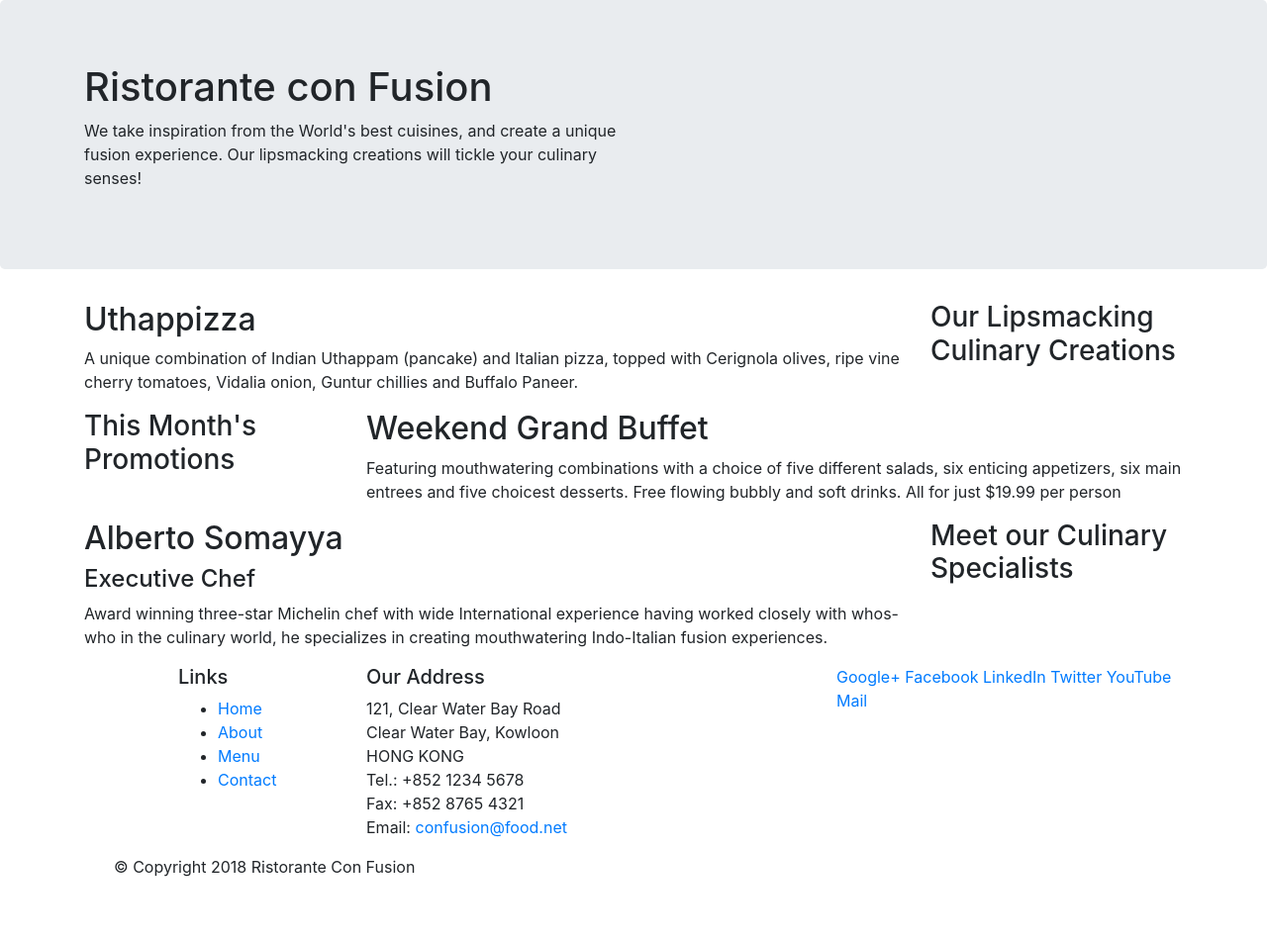
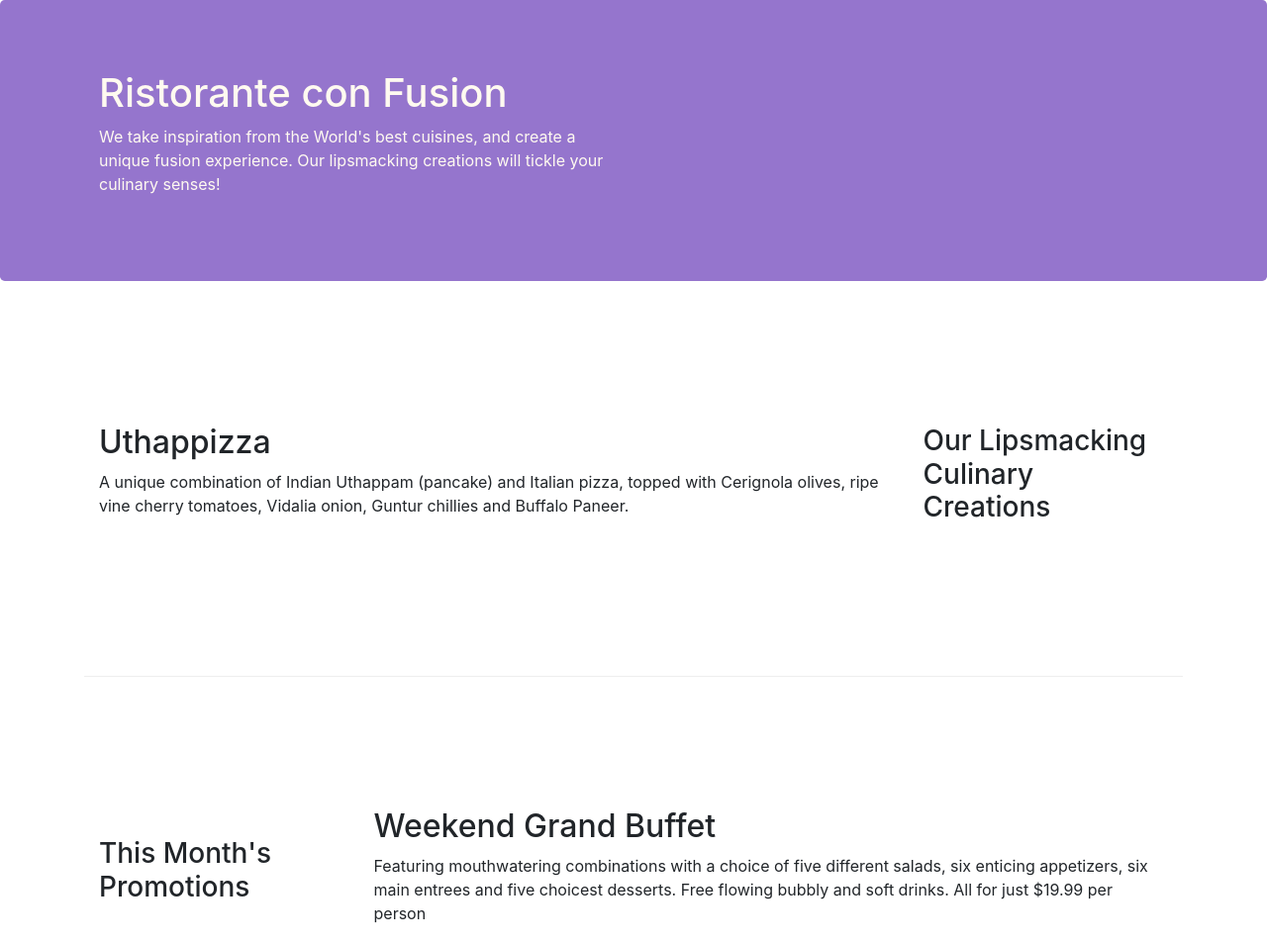
Before and after one commit to np0805/bootstrap-exercise, a website: page index.html in a window 1280 px wide. Shown: the top 954 px of the page at 99% size. Before the commit the page ends 904 px from the top, so only its background shows below. Drawn offline with nearby package versions, Linux system fonts and the light colour scheme.

Commit message:
add custom css styling

```diff
--- /dev/null
+++ b/css/style.css
@@ -0,0 +1,30 @@
+.row-header {
+    margin: 0px auto;
+    padding: 0px auto;
+}
+
+.row-content {
+    margin: 0px auto;
+    padding: 50px 0px 50px 0px;
+    border-bottom: 1px ridge;
+    min-height: 400px;
+}
+
+.footer {
+    background-color: #D1C4E9;
+    margin: 0px auto;
+    padding: 20px 0px 20px 0px;
+}
+
+.jumbotron {
+    padding: 70px 30px 70px 30px;
+    margin: 0px auto;
+    background: #9575CD;
+    color: floralwhite;
+}
+
+.address {
+    font-size: 80%;
+    margin: 0px;
+    color: #0f0f0f;
+}
--- a/index.html
+++ b/index.html
@@ -15,9 +15,10 @@
 
         <!-- Bootstrap CSS -->
         <link rel="stylesheet" href="node_modules/bootstrap/dist/css/bootstrap.min.css">
+        <link rel="stylesheet" href="css/style.css">
 
         <div class="container">
-            <div class="row">
+            <div class="row row-header">
                 <div class="col-12 col-sm-6">
                     <h1>Ristorante con Fusion</h1>
                     <p>We take inspiration from the World's best cuisines, and create a unique fusion experience. Our lipsmacking creations will tickle your culinary senses!</p>
@@ -29,7 +30,7 @@
     </header>
 
     <div class="container">
-        <div class="row">
+        <div class="row row-content align-items-center">
             <div class="col-12 col-sm-4 order-sm-last col-md-3">
                 <h3>Our Lipsmacking Culinary Creations</h3>
             </div>
@@ -40,7 +41,7 @@
         </div>
 
 
-        <div class="row">
+        <div class="row row-content align-items-center">
             <div class="col-12 col-sm-4 col-md-3">
                 <h3>This Month's Promotions</h3>
             </div>
@@ -50,7 +51,7 @@
             </div>
         </div>
 
-        <div class="row">
+        <div class="row row-content align-items-center">
             <div class="col-12 col-sm-4 order-sm-last col-md-3">
                 <h3>Meet our Culinary Specialists</h3>
             </div>
@@ -62,12 +63,12 @@
         </div>
     </div>
 
-    <footer>
+    <footer class="footer">
         <div class="container">
             <div class="row">
-                <div class="col-4 offset-1 col-sm-2">
+                <div class="col-4 offset-1 col-sm-2 align-self-center">
                     <h5>Links</h5>
-                    <ul>
+                    <ul class="list-unstyled">
                         <li><a href="#">Home</a></li>
                         <li><a href="#">About</a></li>
                         <li><a href="#">Menu</a></li>
@@ -85,8 +86,8 @@
 		              Email: <a href="mailto:confusion@food.net">confusion@food.net</a>
 		           </address>
                 </div>
-                <div class="col-12 col-sm-4">
-                    <div>
+                <div class="col-12 col-sm-4 align-self-center">
+                    <div class="text-center">
                         <a href="http://google.com/+">Google+</a>
                         <a href="http://www.facebook.com/profile.php?id=">Facebook</a>
                         <a href="http://www.linkedin.com/in/">LinkedIn</a>
@@ -96,7 +97,7 @@
                     </div>
                 </div>
            </div>
-           <div class="container">
+           <div class="row justify-content-center">
                 <div class="col-auto">
                     <p>© Copyright 2018 Ristorante Con Fusion</p>
                 </div>
```
